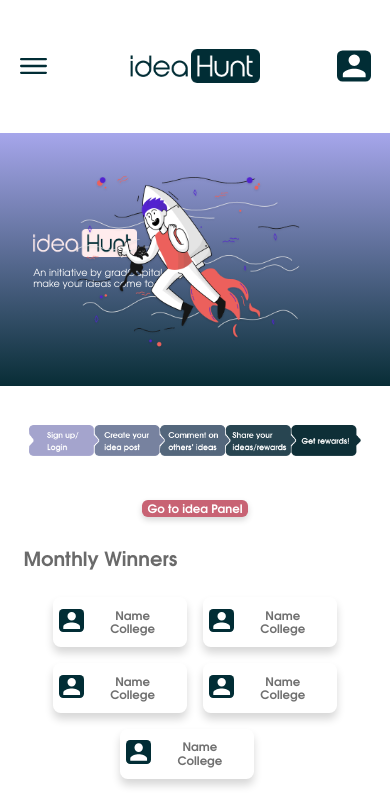
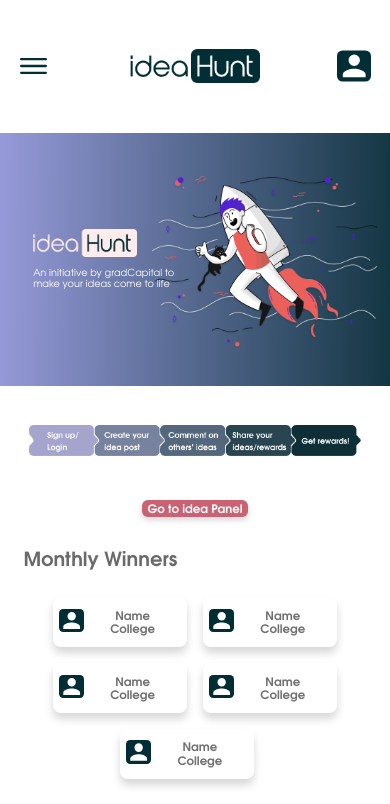
Before and after one commit to Mynk-9/gradcap-ideahunt, a React (Create React App) app: page /home in a window 390 px wide. Shown: the top 804 px of the page. Built offline with nearby package versions, Linux system fonts and the light colour scheme.

Commit message:
Fixes in Home page
Link to idea panel and hero art in mobile view

```diff
--- a/src/pages/home/Home.js
+++ b/src/pages/home/Home.js
@@ -59,7 +59,7 @@ const Home = () => {
                     <div>
                         <RedButton
                             text={'Go to idea Panel'}
-                            onClick={() => navigate('/idea-panel')}
+                            onClick={() => navigate('/idea/panel')}
                         />
                     </div>
                 </div>
@@ -76,7 +76,7 @@ const Home = () => {
                     </div>
                     <img src={Rewards} />
                 </div>
-                <RedLink text={'Go to Idea Panel'} link={'/idea-panel'} />
+                <RedLink text={'Go to Idea Panel'} link={'/idea/panel'} />
             </div>
         </PrimarySection>
     );
--- a/src/pages/home/Home.module.scss
+++ b/src/pages/home/Home.module.scss
@@ -16,6 +16,13 @@
         padding: 2.125rem;
         font-size: 0.625rem;
         border-radius: 0;
+        background: transparent
+            linear-gradient(91deg, #a3a4e8 -10%, #133643 100%) 0% 0% no-repeat
+            padding-box;
+
+        // for hero art
+
+        overflow: hidden;
     }
 
     & > div {
@@ -36,6 +43,9 @@
 
         @media screen and (max-width: 768px) {
             height: 14rem;
+            margin: 0 -5rem;
+            right: 0;
+            top: 0;
         }
     }
 }
```
